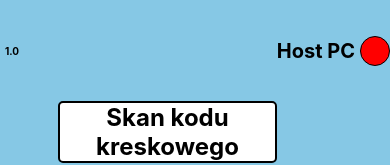
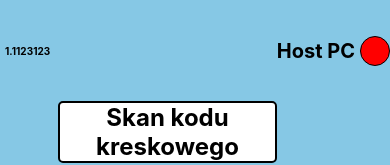
Before and after one commit to SAMBERENO/BarCodeScanner, a React Native app: screen /HomeScreen in a window 390 px wide. Shown: the top 165 px of the page. Built offline with nearby package versions, Linux system fonts and the light colour scheme.

Commit message:
Changed timeout

```diff
--- a/src/functions/fetchWithTimeout.ts
+++ b/src/functions/fetchWithTimeout.ts
@@ -15,6 +15,12 @@ export async function fetchWithTimeout(
             ...options,
             signal: controller.signal
         });
+    } catch (error) {
+        if (error instanceof Error && error.name === "AbortError") {
+            throw new Error("Przekroczono czas oczekiwania na backend");
+        }
+
+        throw error;
     } finally {
         clearTimeout(timeoutId);
     }
--- a/src/screens/HomeScreen.tsx
+++ b/src/screens/HomeScreen.tsx
@@ -11,7 +11,7 @@ export default function HomeScreen({ navigation }: Props){
    <View style={styles.mainContainer}>
        <View style={styles.headerContainer}>
         <Text style={styles.headerVersion}>
-            1.0
+            1.1123123
         </Text>
            <Pressable onPress={() => navigation.navigate("DnsConnectionScreen")}>
                <View style={localStyles.statusContainer}>
```
